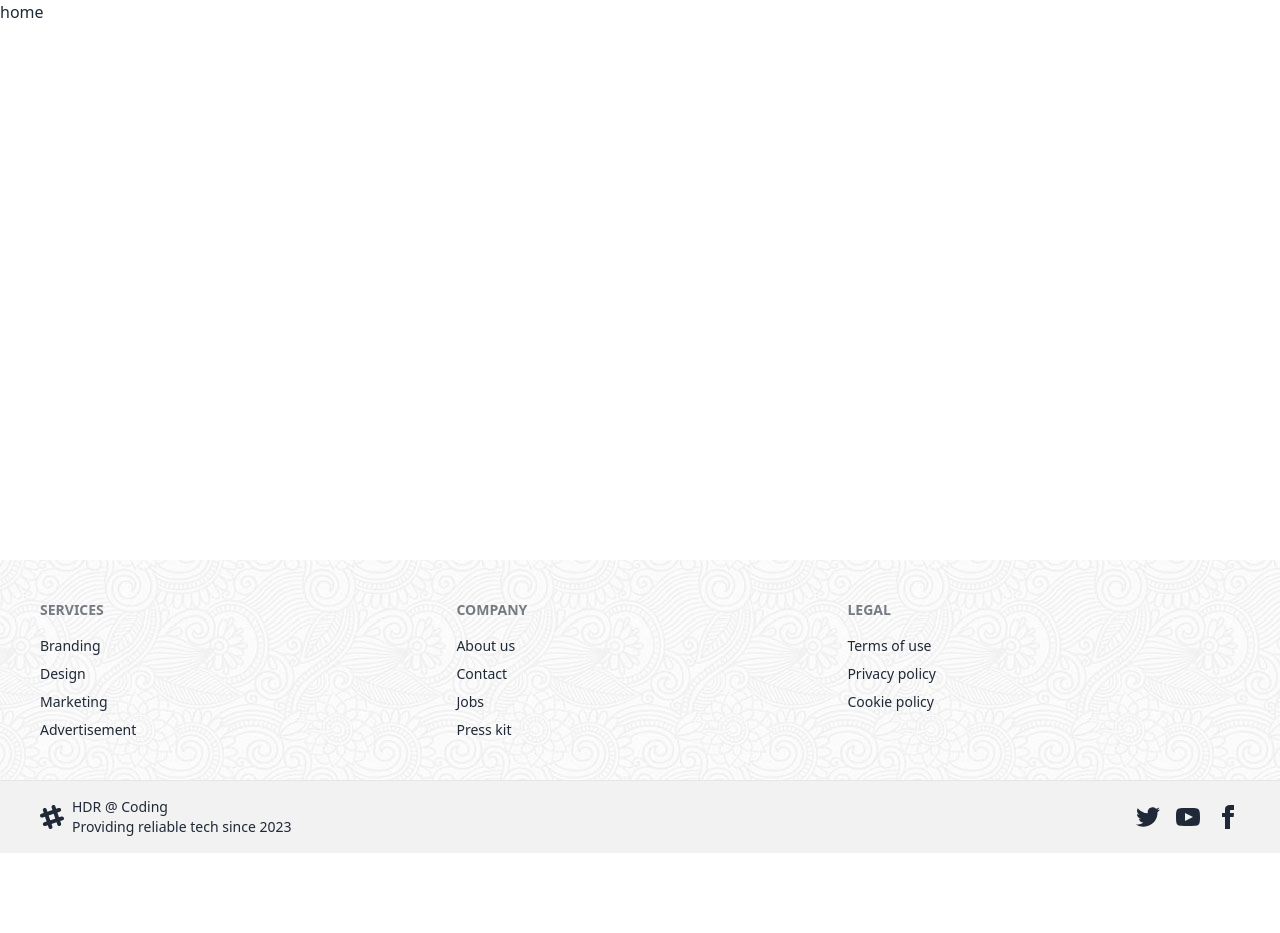
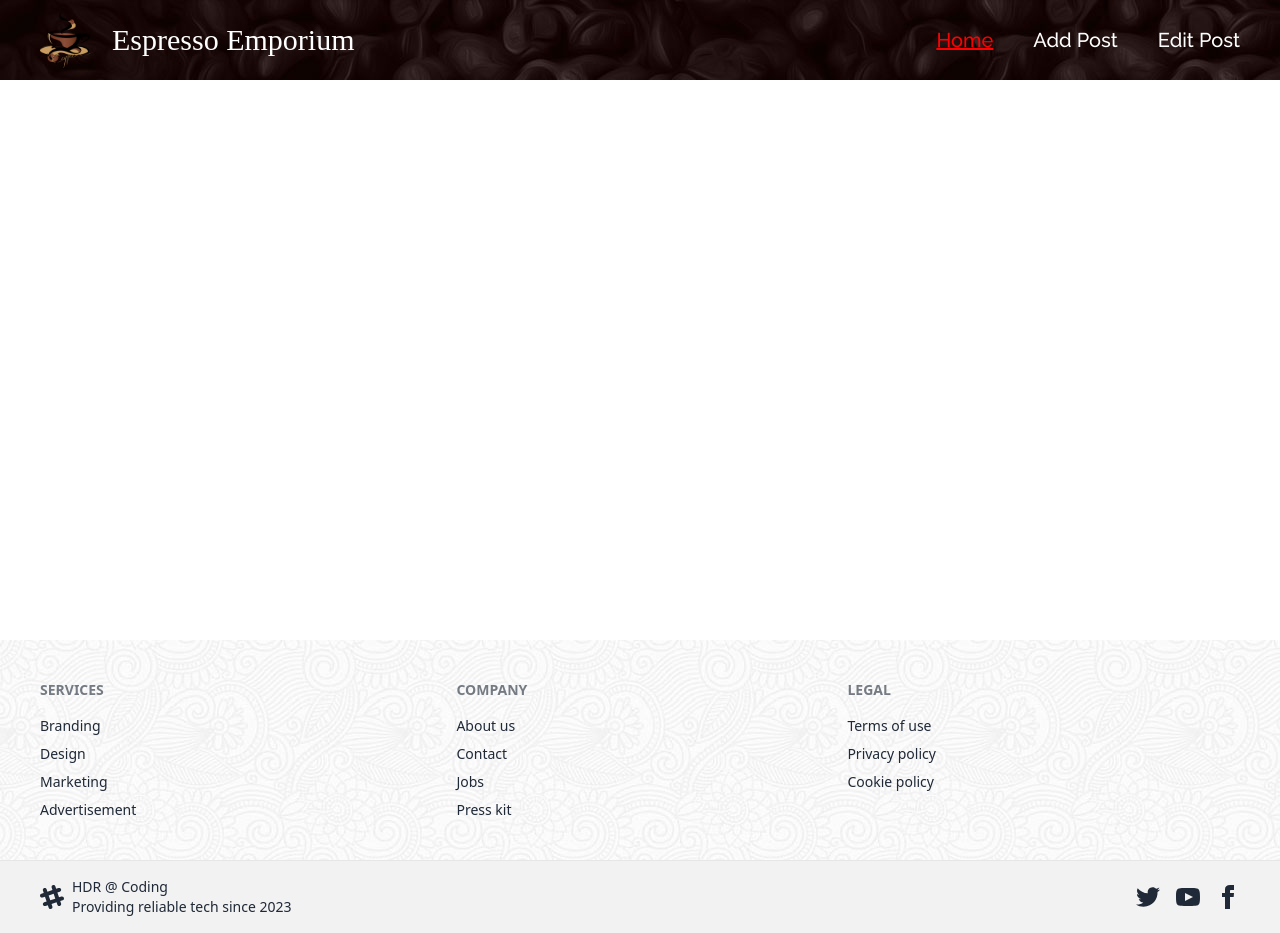
Before and after one commit to Hayder987/coffee-store-client, a React (Vite) app: page / in a window 1280 px wide. Before the commit the page ends 853 px from the top, so only its background shows below. Built offline with nearby package versions, Linux system fonts and the light colour scheme; a web font is replaced by a local one.

Commit message:
navbar created

```diff
--- a/src/Components/NavBar.jsx
+++ b/src/Components/NavBar.jsx
@@ -1,9 +1,22 @@
+import { NavLink } from "react-router";
 
 
 const NavBar = () => {
     return (
-        <div>
-
+        <div
+        style={{background: "url('../../public/images/more/24.jpg')"}}
+        className="p-3 px-2 md:px-10 text-white flex justify-between items-center">
+            <div className="flex justify-center items-center gap-4">
+                <img src="../../public/images/more/logo1.png" alt="" className="w-14 h-14" />
+                <h1 className="text-3xl font-font2">Espresso Emporium</h1>
+            </div>
+            <div className="">
+                <ul className="flex justify-center items-center font-font1 text-xl font-medium gap-10">
+                    <NavLink to="/"><li className="">Home</li></NavLink>
+                    <NavLink to="/addpost"><li className="">Add Post</li></NavLink>
+                    <NavLink to="/editpost"><li className="">Edit Post</li></NavLink>
+                </ul>
+            </div>
         </div>
     );
 };
--- a/src/index.css
+++ b/src/index.css
@@ -8,3 +8,8 @@
 .background{
     background: url('../public/images/more/13.jpg');
 }
+
+ul .active{
+    color:red;
+    text-decoration: underline;
+}
--- a/src/pages/Home.jsx
+++ b/src/pages/Home.jsx
@@ -3,7 +3,7 @@
 const Home = () => {
     return (
         <div>
-           home
+
         </div>
     );
 };
```
Also changed, not shown: src/router/router.jsx (+10 -0 lines).
